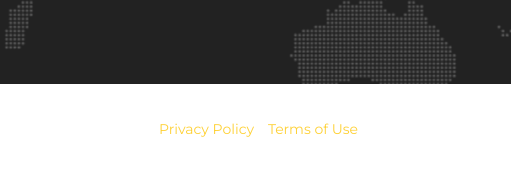
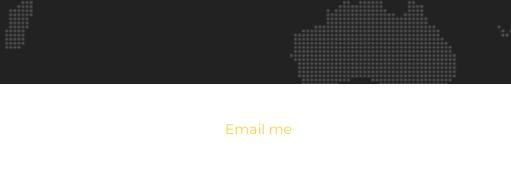
Before and after one commit to audip/my-site, a website: page app/index.html in a window 1280 px wide. Shown: the part 6027-6201 px from the top of the page, 769-1280 px from the left. Drawn offline with nearby package versions, Linux system fonts and the light colour scheme; a web font is replaced by a local one.

Commit message:
Remove ToS and privacy policy links

```diff
--- a/app/index.html
+++ b/app/index.html
@@ -503,9 +503,7 @@
                             </div>
                             <div class="col-md-4">
                                 <ul class="list-inline quicklinks">
-                                    <li><a href="#">Privacy Policy</a>
-                                    </li>
-                                    <li><a href="#">Terms of Use</a>
+                                    <li><a href="mailto:contact@adityapurandare.com">Email me</a>
                                     </li>
                                 </ul>
                             </div>
```
